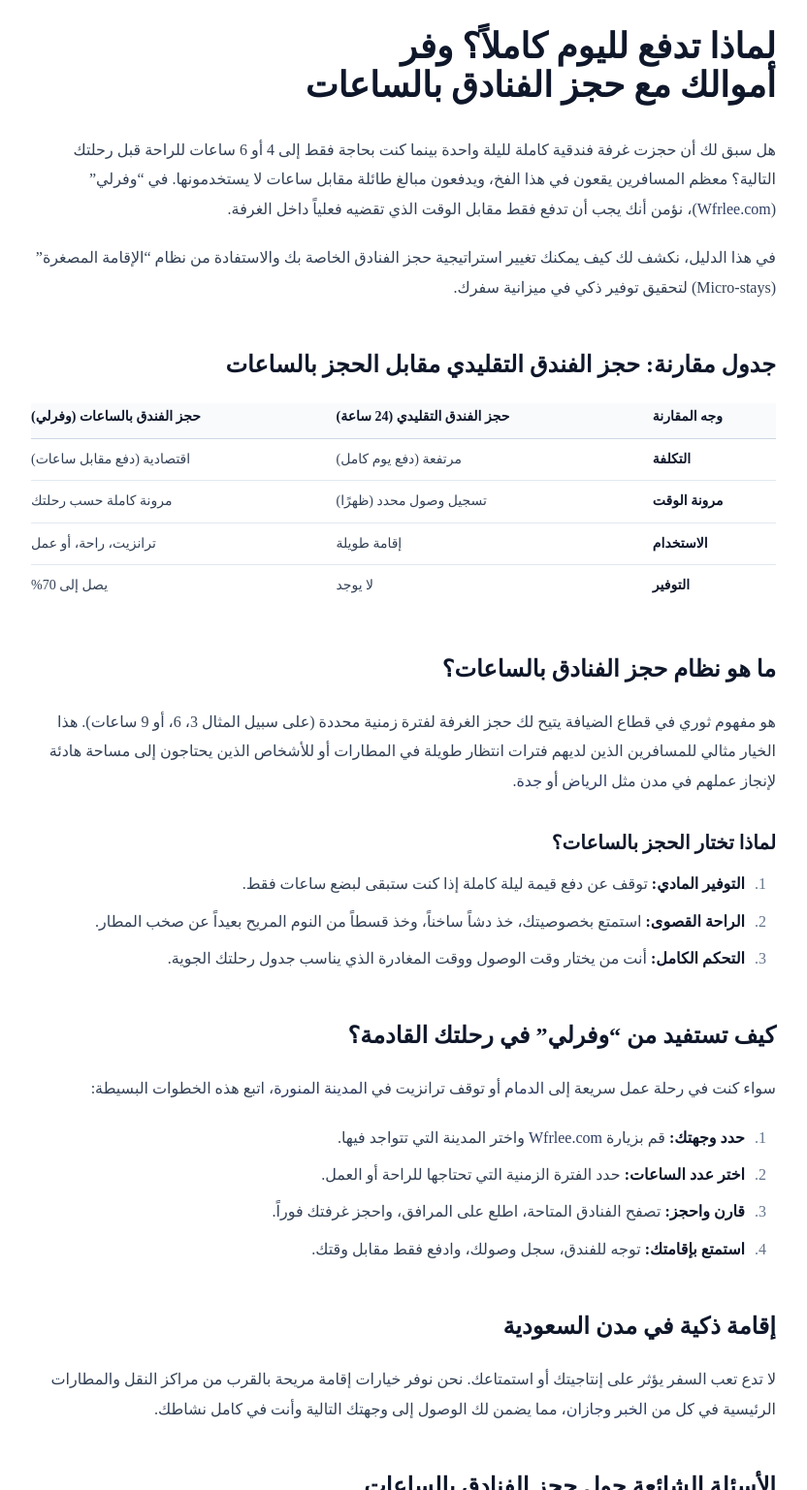
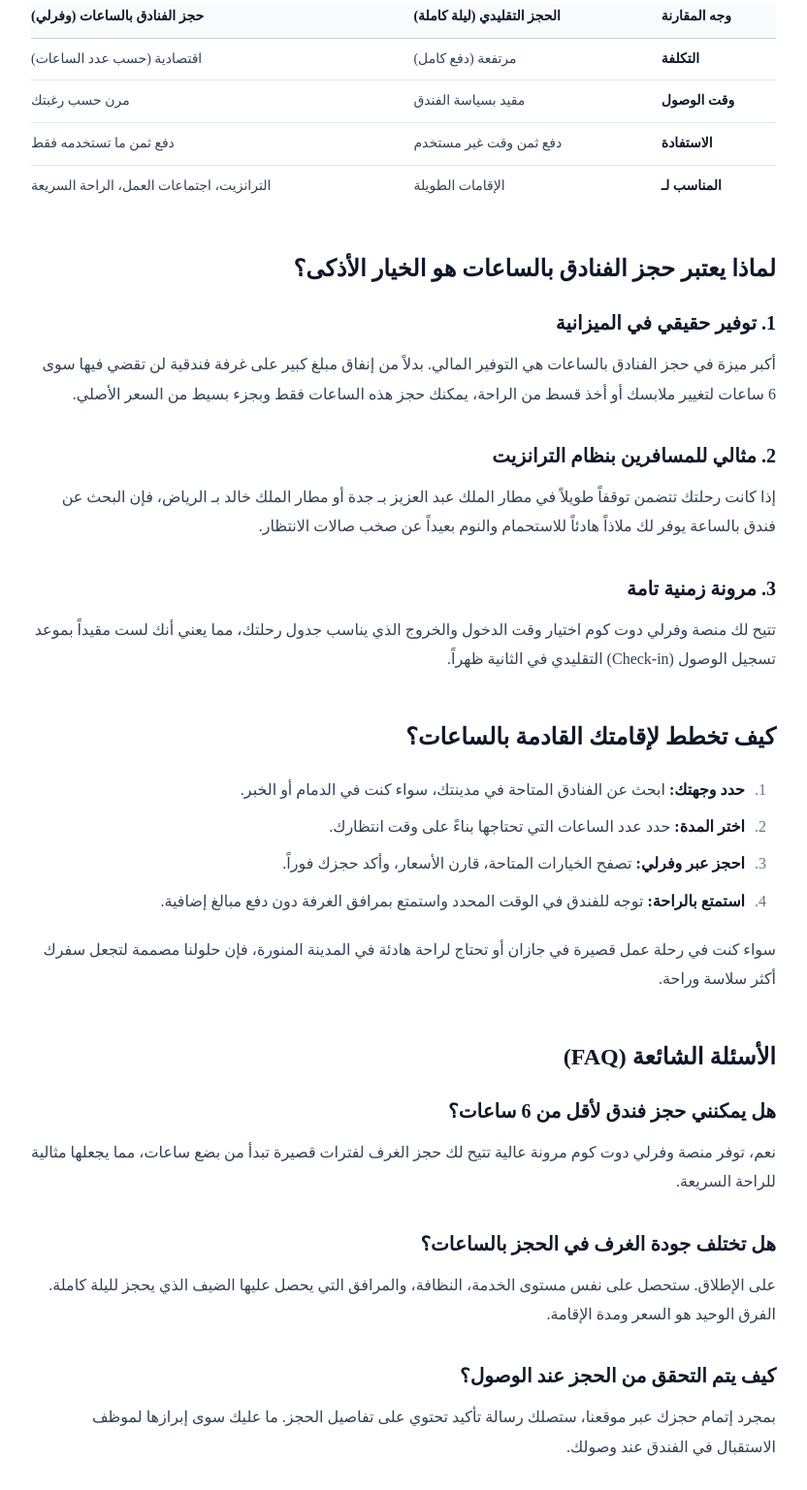
Before and after one commit to quitzash/wfrlee-blog, an Astro site: page /ar/blog/2026-10-13-how-to-save-money-on-short-stays-and-hotel-micro-bookings in a window 1280 px wide. Shown: the part 1263-2800 px from the top of the page at 97% size, without its empty margins (224-1056 px from the left). Built offline with nearby package versions, Linux system fonts and the light colour scheme; Astro itself is replaced by a stand-in of ours.

Commit message:
feat(ai): publish 2026-10-13-how-to-save-money-on-short-stays-and-hotel-micro-bookings.md (ar)

```diff
--- a/src/content/blog/ar/2026-10-13-how-to-save-money-on-short-stays-and-hotel-micro-bookings.md
+++ b/src/content/blog/ar/2026-10-13-how-to-save-money-on-short-stays-and-hotel-micro-bookings.md
@@ -1,69 +1,63 @@
 ---
 title: "لماذا تدفع لليوم كاملاً؟ وفر أموالك مع حجز الفنادق بالساعات"
-description: "اكتشف كيف يغير حجز الفنادق بالساعات قواعد السفر. وفر حتى 70% من تكاليف الإقامة عند توقفك في الرياض، جدة، أو الدمام. احجز إقامتك المصغرة الآن عبر وفرلي."
+description: "هل تضطر لدفع ثمن ليلة كاملة بينما تحتاج لساعات قليلة فقط؟ اكتشف كيف توفر ميزانية سفرك في السعودية عبر نظام حجز الفنادق بالساعات مع وفرلي دوت كوم. Book hourly..."
 pubDate: 2024-05-22
 updatedDate: 2024-05-22
 heroImage: /images/hourly-micro-stays.jpg
 author: "فريق وفرلي"
 category: "نصائح السفر"
-tags: ["حجز فنادق بالساعات", "توفير المال", "رحلات الترانزيت", "وفرلي"]
+tags: ["توفير", "فنادق بالساعة", "السعودية", "ترانزيت", "سفر اقتصادي"]
 primaryKeyword: "حجز فنادق بالساعات"
-translationKey: "hourly-hotel-savings-guide"
+translationKey: "hourly-hotel-booking-savings"
 draft: false
 ---
 
-![فندق بنظام الساعات في السعودية](https://wfrlee.com/images/hourly-micro-stays.jpg "مفهوم الحجز بالساعات لتوفير تكاليف السفر في السعودية")
-
 # لماذا تدفع لليوم كاملاً؟ وفر أموالك مع حجز الفنادق بالساعات
 
-هل سبق لك أن حجزت غرفة فندقية كاملة لليلة واحدة بينما كنت بحاجة فقط إلى 4 أو 6 ساعات للراحة قبل رحلتك التالية؟ معظم المسافرين يقعون في هذا الفخ، ويدفعون مبالغ طائلة مقابل ساعات لا يستخدمونها. في "وفرلي" (Wfrlee.com)، نؤمن أنك يجب أن تدفع فقط مقابل الوقت الذي تقضيه فعلياً داخل الغرفة.
+في عالم السفر الحديث، لم تعد مضطراً للالتزام بقواعد الفنادق التقليدية التي تفرض عليك دفع قيمة ليلة كاملة (24 ساعة) بينما أنت لا تحتاج سوى لمكان للراحة لعدة ساعات أثناء رحلة ترانزيت أو انتظار طويل في المطار. مع [وفرلي دوت كوم](https://wfrlee.com)، نغير مفهوم الإقامة الفندقية لنمنحك المرونة التي تستحقها.
 
-في هذا الدليل، نكشف لك كيف يمكنك تغيير استراتيجية حجز الفنادق الخاصة بك والاستفادة من نظام "الإقامة المصغرة" (Micro-stays) لتحقيق توفير ذكي في ميزانية سفرك.
+## جدول مقارنة: الحجز التقليدي vs. حجز الساعات
 
-## جدول مقارنة: حجز الفندق التقليدي مقابل الحجز بالساعات
+| وجه المقارنة | الحجز التقليدي (ليلة كاملة) | حجز الفنادق بالساعات (وفرلي) |
+| :--- | :--- | :--- |
+| **التكلفة** | مرتفعة (دفع كامل) | اقتصادية (حسب عدد الساعات) |
+| **وقت الوصول** | مقيد بسياسة الفندق | مرن حسب رغبتك |
+| **الاستفادة** | دفع ثمن وقت غير مستخدم | دفع ثمن ما تستخدمه فقط |
+| **المناسب لـ** | الإقامات الطويلة | الترانزيت، اجتماعات العمل، الراحة السريعة |
 
-| وجه المقارنة | حجز الفندق التقليدي (24 ساعة) | حجز الفندق بالساعات (وفرلي) |
-| :--- | :--- | :--- |
-| **التكلفة** | مرتفعة (دفع يوم كامل) | اقتصادية (دفع مقابل ساعات) |
-| **مرونة الوقت** | تسجيل وصول محدد (ظهرًا) | مرونة كاملة حسب رحلتك |
-| **الاستخدام** | إقامة طويلة | ترانزيت، راحة، أو عمل |
-| **التوفير** | لا يوجد | يصل إلى 70% |
+## لماذا يعتبر حجز الفنادق بالساعات هو الخيار الأذكى؟
 
-## ما هو نظام حجز الفنادق بالساعات؟
+### 1. توفير حقيقي في الميزانية
+أكبر ميزة في حجز الفنادق بالساعات هي التوفير المالي. بدلاً من إنفاق مبلغ كبير على غرفة فندقية لن تقضي فيها سوى 6 ساعات لتغيير ملابسك أو أخذ قسط من الراحة، يمكنك حجز هذه الساعات فقط وبجزء بسيط من السعر الأصلي.
 
-هو مفهوم ثوري في قطاع الضيافة يتيح لك حجز الغرفة لفترة زمنية محددة (على سبيل المثال 3، 6، أو 9 ساعات). هذا الخيار مثالي للمسافرين الذين لديهم فترات انتظار طويلة في المطارات أو للأشخاص الذين يحتاجون إلى مساحة هادئة لإنجاز عملهم في مدن مثل [الرياض](/ar/cities/riyadh/) أو [جدة](/ar/cities/jeddah/).
+### 2. مثالي للمسافرين بنظام الترانزيت
+إذا كانت رحلتك تتضمن توقفاً طويلاً في مطار الملك عبد العزيز بـ [جدة](/cities/jeddah/) أو مطار الملك خالد بـ [الرياض](/cities/riyadh/)، فإن البحث عن فندق بالساعة يوفر لك ملاذاً هادئاً للاستحمام والنوم بعيداً عن صخب صالات الانتظار.
 
-### لماذا تختار الحجز بالساعات؟
-1. **التوفير المادي:** توقف عن دفع قيمة ليلة كاملة إذا كنت ستبقى لبضع ساعات فقط.
-2. **الراحة القصوى:** استمتع بخصوصيتك، خذ دشاً ساخناً، وخذ قسطاً من النوم المريح بعيداً عن صخب المطار.
-3. **التحكم الكامل:** أنت من يختار وقت الوصول ووقت المغادرة الذي يناسب جدول رحلتك الجوية.
+### 3. مرونة زمنية تامة
+تتيح لك منصة [وفرلي دوت كوم](https://wfrlee.com) اختيار وقت الدخول والخروج الذي يناسب جدول رحلتك، مما يعني أنك لست مقيداً بموعد تسجيل الوصول (Check-in) التقليدي في الثانية ظهراً.
 
-## كيف تستفيد من "وفرلي" في رحلتك القادمة؟
+## كيف تخطط لإقامتك القادمة بالساعات؟
 
-سواء كنت في رحلة عمل سريعة إلى [الدمام](/ar/cities/dammam/) أو توقف ترانزيت في [المدينة المنورة](/ar/cities/al-madinah/)، اتبع هذه الخطوات البسيطة:
+1. **حدد وجهتك:** ابحث عن الفنادق المتاحة في مدينتك، سواء كنت في [الدمام](/cities/dammam/) أو [الخبر](/cities/al-khobar/).
+2. **اختر المدة:** حدد عدد الساعات التي تحتاجها بناءً على وقت انتظارك.
+3. **احجز عبر وفرلي:** تصفح الخيارات المتاحة، قارن الأسعار، وأكد حجزك فوراً.
+4. **استمتع بالراحة:** توجه للفندق في الوقت المحدد واستمتع بمرافق الغرفة دون دفع مبالغ إضافية.
 
-1. **حدد وجهتك:** قم بزيارة [Wfrlee.com](https://wfrlee.com) واختر المدينة التي تتواجد فيها.
-2. **اختر عدد الساعات:** حدد الفترة الزمنية التي تحتاجها للراحة أو العمل.
-3. **قارن واحجز:** تصفح الفنادق المتاحة، اطلع على المرافق، واحجز غرفتك فوراً.
-4. **استمتع بإقامتك:** توجه للفندق، سجل وصولك، وادفع فقط مقابل وقتك.
+سواء كنت في رحلة عمل قصيرة في [جازان](/cities/jazan/) أو تحتاج لراحة هادئة في [المدينة المنورة](/cities/madinah/)، فإن حلولنا مصممة لتجعل سفرك أكثر سلاسة وراحة.
 
-## إقامة ذكية في مدن السعودية
-لا تدع تعب السفر يؤثر على إنتاجيتك أو استمتاعك. نحن نوفر خيارات إقامة مريحة بالقرب من مراكز النقل والمطارات الرئيسية في كل من [الخبر](/ar/cities/al-khobar/) و[جازان](/ar/cities/jazan/)، مما يضمن لك الوصول إلى وجهتك التالية وأنت في كامل نشاطك.
+## الأسئلة الشائعة (FAQ)
 
-## الأسئلة الشائعة حول حجز الفنادق بالساعات
+### هل يمكنني حجز فندق لأقل من 6 ساعات؟
+نعم، توفر منصة [وفرلي دوت كوم](https://wfrlee.com) مرونة عالية تتيح لك حجز الغرف لفترات قصيرة تبدأ من بضع ساعات، مما يجعلها مثالية للراحة السريعة.
 
-### 1. هل يمكنني حجز فندق لأي عدد من الساعات؟
-نعم، توفر منصة وفرلي خيارات متنوعة تتراوح عادة بين 3 إلى 12 ساعة لتناسب احتياجات رحلتك المختلفة.
+### هل تختلف جودة الغرف في الحجز بالساعات؟
+على الإطلاق. ستحصل على نفس مستوى الخدمة، النظافة، والمرافق التي يحصل عليها الضيف الذي يحجز لليلة كاملة. الفرق الوحيد هو السعر ومدة الإقامة.
 
-### 2. هل أسعار الحجز بالساعات تشمل استخدام مرافق الفندق؟
-بالتأكيد! عند حجزك عبر وفرلي، يحق لك استخدام مرافق الفندق المتاحة مثل الواي فاي، المسبح، أو مراكز الأعمال، تماماً كأي نزيل آخر.
+### كيف يتم التحقق من الحجز عند الوصول؟
+بمجرد إتمام حجزك عبر موقعنا، ستصلك رسالة تأكيد تحتوي على تفاصيل الحجز. ما عليك سوى إبرازها لموظف الاستقبال في الفندق عند وصولك.
 
-### 3. كيف أضمن توفر الغرف في وقت وصولي؟
-من خلال الحجز المسبق عبر [Wfrlee.com](https://wfrlee.com)، نضمن لك تأكيد الحجز فوراً، مما يمنحك راحة البال قبل وصولك إلى وجهتك.
-
-### 4. هل الحجز بالساعات متاح في جميع فنادق السعودية؟
-نحن نتعاون مع شبكة واسعة من الفنادق الموثوقة في كبرى المدن السعودية لضمان توفير أفضل خيارات الإقامة الاقتصادية لك.
+### هل تتوفر هذه الخدمة في جميع مدن السعودية؟
+نحن نعمل باستمرار على توسيع شبكة شركائنا في مختلف المدن السعودية مثل الرياض، جدة، الدمام، الخبر، جازان، والمدينة المنورة لضمان توفير أفضل الخيارات للمسافرين.
 
 ---
-**هل أنت مستعد لتغيير تجربتك في السفر؟**
-[احجز غرفتك بالساعات الآن عبر وفرلي](https://wfrlee.com) واستفد من أفضل الأسعار اليوم!
+*تمت كتابة هذه المقالة بواسطة فريق وفرلي للسفر، المرجع الأول لحجوزات الساعات في المملكة والشرق الأوسط.*
```
